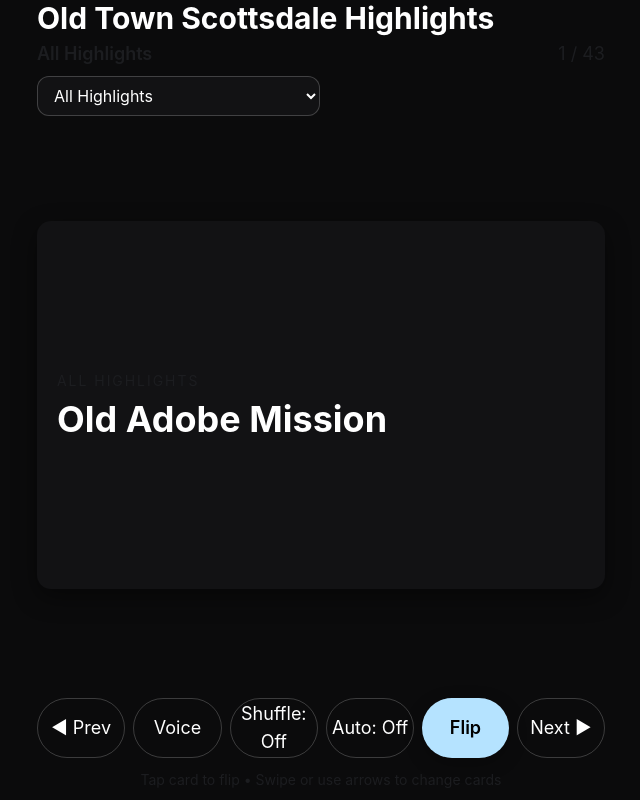
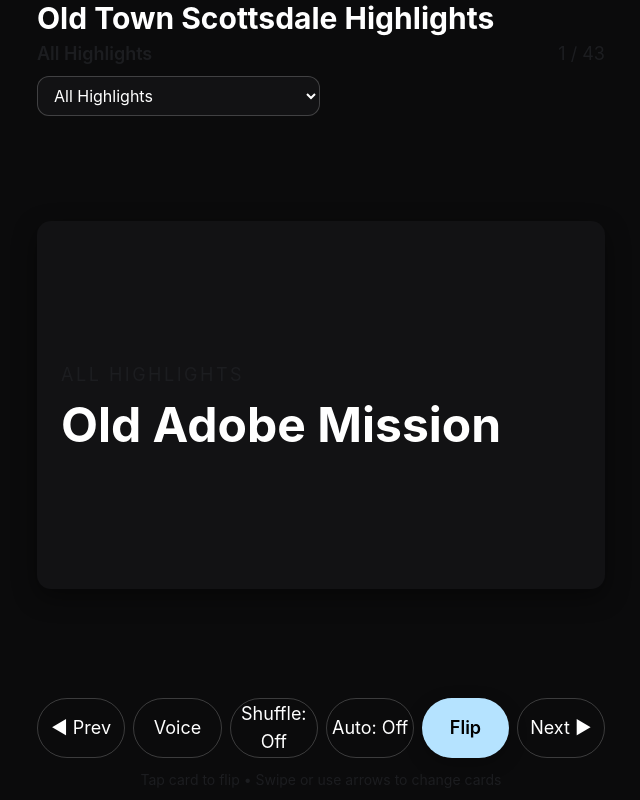
Before and after one commit to guardian-digital/Flash-Cards, a Next.js app: page / in a window 1280 px wide. Shown: the whole page, without its empty margins (319-959 px from the left). Built offline with nearby package versions, Linux system fonts and the light colour scheme.

Commit message:
feat(ui): significantly increase text sizes for cart screens - title 40px, body 24px, buttons 22px

```diff
--- a/components/FlashCard.tsx
+++ b/components/FlashCard.tsx
@@ -44,13 +44,13 @@ export function FlashCard({ card, flipped, onFlip }: FlashCardProps) {
         flipped ? '[transform:rotateY(180deg)]' : '',
       ].join(' ')}
     >
-      <section className="absolute inset-0 p-4 md:p-5 backface-hidden flex flex-col gap-2 justify-center items-start">
-        <div className="uppercase tracking-[0.14em] text-sm text-muted">{label}</div>
-        <h2 className="text-3xl md:text-4xl font-bold m-0">{card.front}</h2>
+      <section className="absolute inset-0 p-5 md:p-6 backface-hidden flex flex-col gap-3 justify-center items-start">
+        <div className="uppercase tracking-[0.14em] text-lg text-muted">{label}</div>
+        <h2 className="text-4xl md:text-5xl font-bold m-0">{card.front}</h2>
       </section>
-      <section className="absolute inset-0 p-4 md:p-5 [transform:rotateY(180deg)] backface-hidden flex flex-col gap-3 justify-start">
-        <h2 className="text-3xl md:text-4xl font-bold m-0">{card.front}</h2>
-        <p className="text-xl leading-relaxed m-0 text-text/90">{card.back}</p>
+      <section className="absolute inset-0 p-5 md:p-6 [transform:rotateY(180deg)] backface-hidden flex flex-col gap-4 justify-start">
+        <h2 className="text-4xl md:text-5xl font-bold m-0">{card.front}</h2>
+        <p className="text-2xl md:text-3xl leading-relaxed m-0 text-text/90">{card.back}</p>
       </section>
     </article>
   );
```
Also changed, not shown: 1 other file (tests, documents, lock files or other folders).
